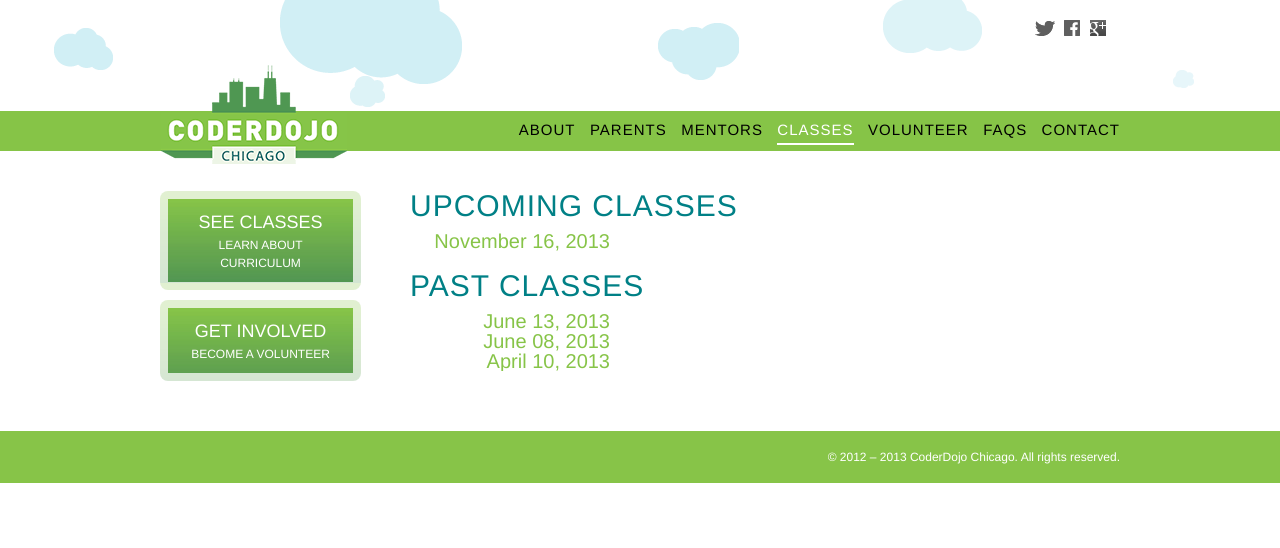
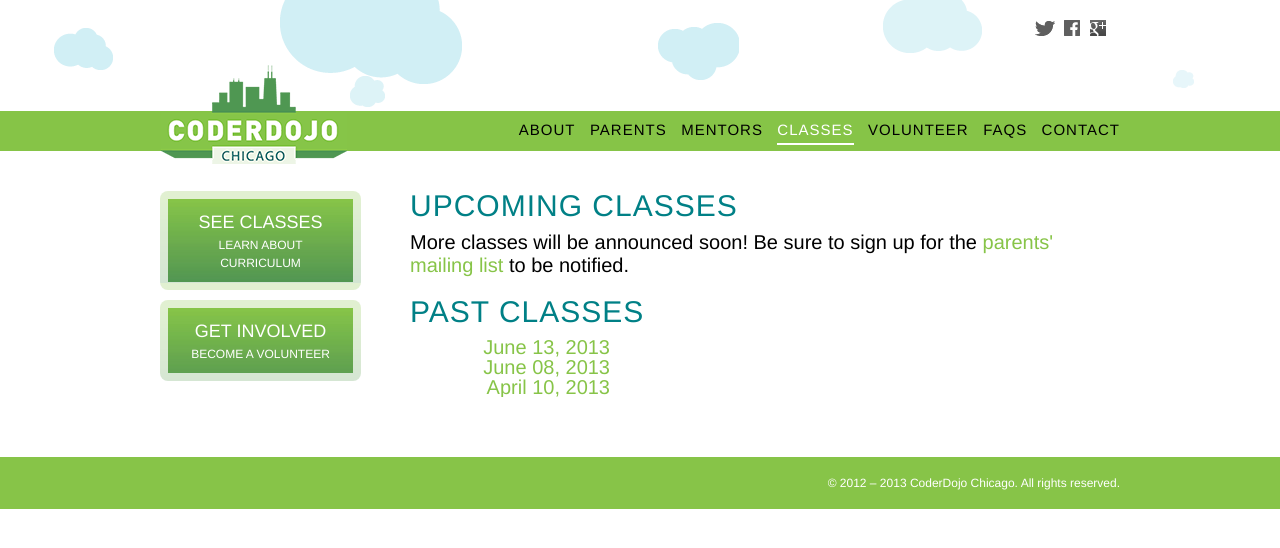
Before and after one commit to captainsafia/coderdojochi.github.com, a Jekyll site: the page built from classes/index.html, in a window 1280 px wide. Shown: the top 548 px of the page. Built offline with Jekyll 4.4.1, drawn with Linux system fonts in a browser that asks for light colours; comment, search, counter and statistics services are not loaded.

Commit message:
Hiding next class and adding test case for when there are no announced upcoming classes.

```diff
--- a/_data/classes.yml
+++ b/_data/classes.yml
@@ -4,7 +4,7 @@ past:
   - date: 2013-04-10
 
 upcoming:
-  - date: 2013-11-16
+  # - date: 2013-11-16
   # - date: 2013-12-14
   # - date: 2014-01-18
   # - date: 2014-01-25
--- a/assets/styles/style.css
+++ b/assets/styles/style.css
@@ -486,7 +486,7 @@ a:hover {
 .classlist .classlist-title {
     float: left;
     font-size: 20px;
-
+    line-height: 1.15;
 }
 
 
--- a/classes/index.html
+++ b/classes/index.html
@@ -5,11 +5,17 @@ title: "CoderDojoChi Classes"
 
 <h2 class="title">Upcoming Classes</h2>
 <div class="classlist">
+{% if site.data.classes.upcoming == nill %}
+    <div class="class">
+        <div class="classlist-title">More classes will be announced soon! Be sure to sign up for the <a href="/parents/">parents' mailing list</a> to be notified.</div>
+    </div>
+{% else %}
 {% for class in site.data.classes.upcoming %}
     <div class="class">
         <div class="classlist-datetime"><a href="/classes/{{ class.date }}" rel="bookmark" title="{{ post.title }}">{{ class.date | date: "%B %d, %Y" }}</a></div>
     </div>
 {% endfor %}
+{% endif %}
 </div>
 
 
```
